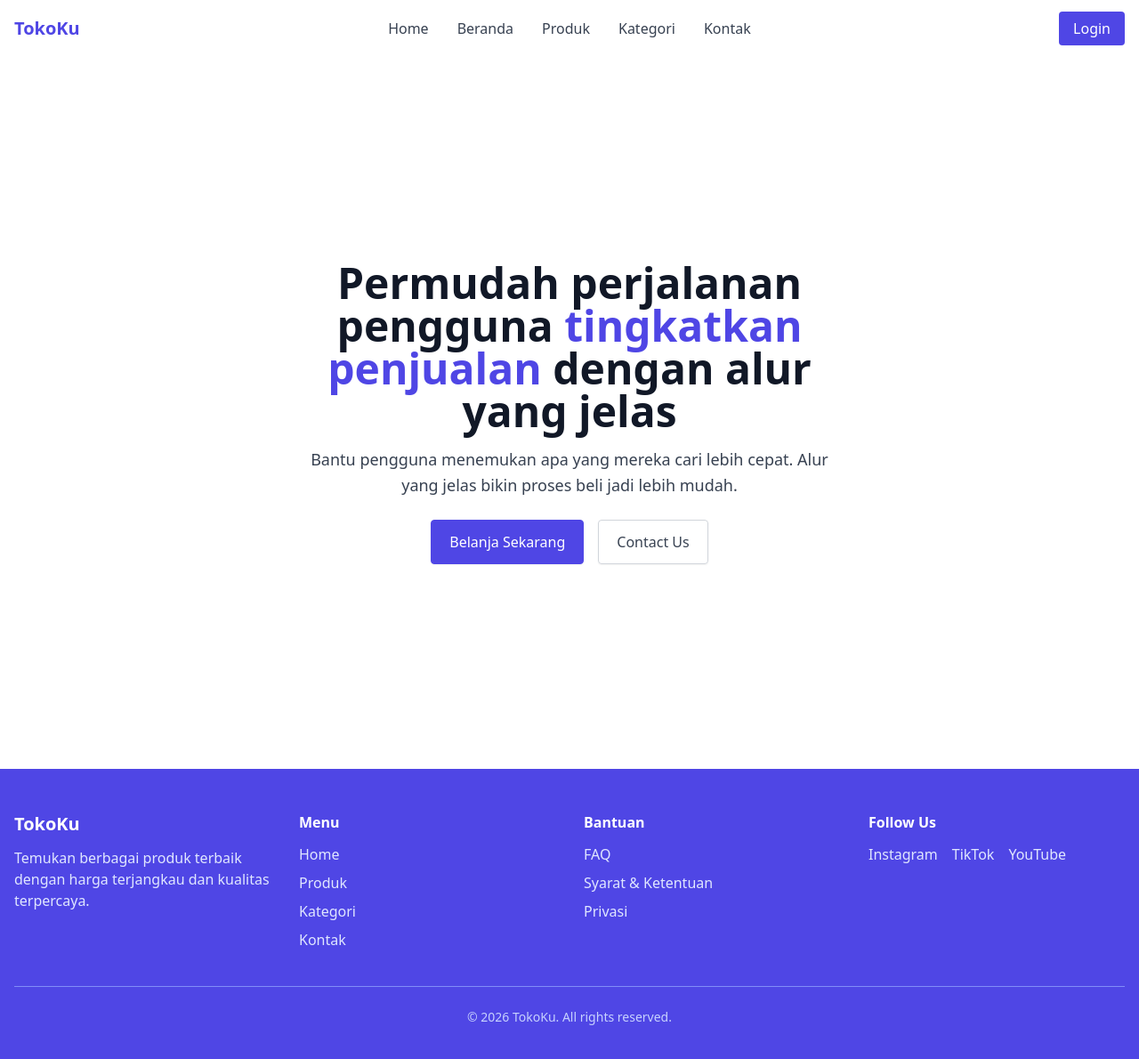
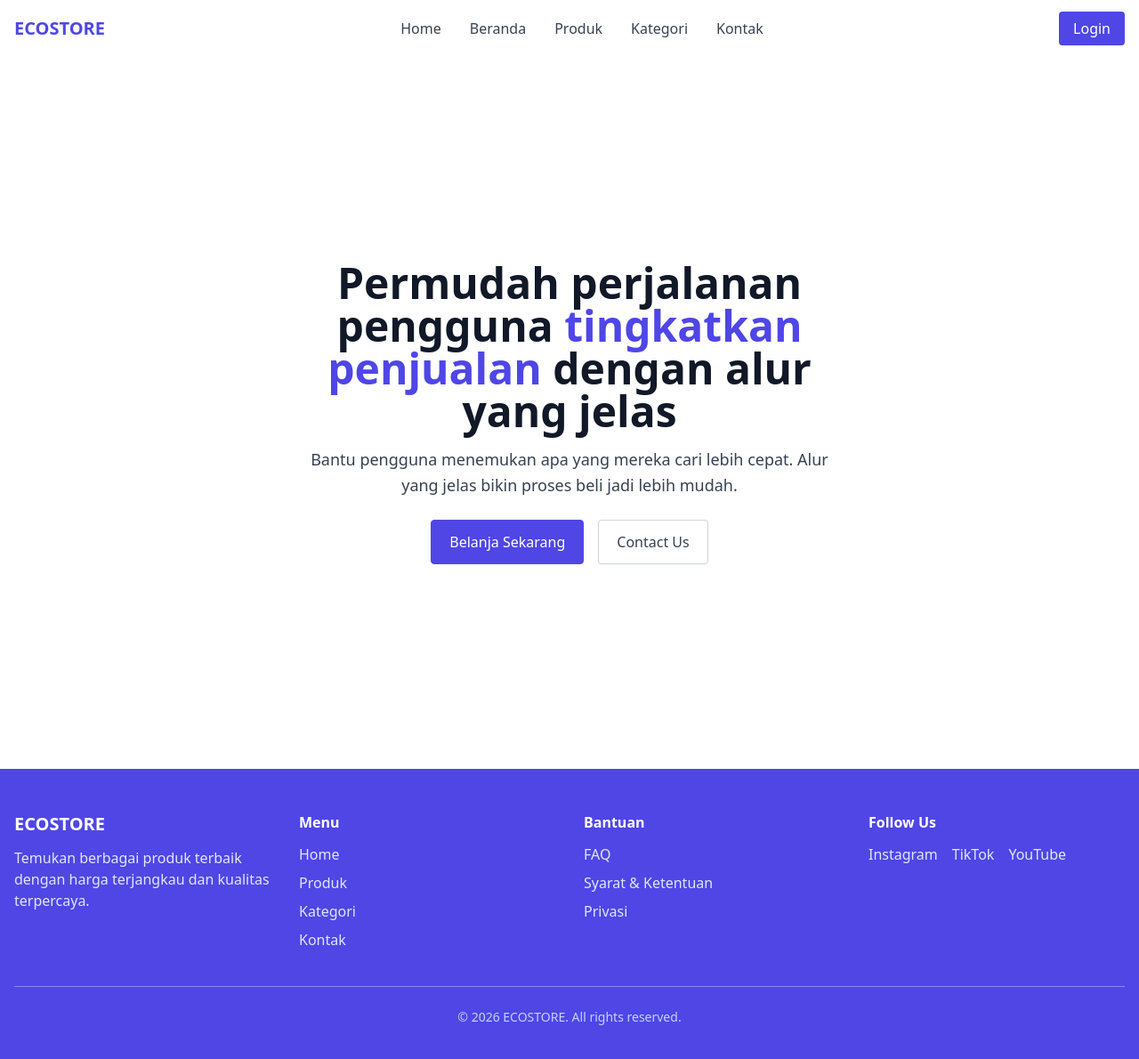
Before and after one commit to ilmannaf/TOKO, a plain HTML site: page frontend/index.html in a window 1280 px wide. Shown: the whole page at 89% size. Drawn offline with nearby package versions, Linux system fonts and the light colour scheme; files whose address does not match are found by name.

Commit message:
perubahan nama

```diff
--- a/frontend/index.html
+++ b/frontend/index.html
@@ -16,7 +16,7 @@
 
       <!-- Logo -->
       <div class="text-xl font-bold text-indigo-600">
-        TokoKu
+        ECOSTORE
       </div>
 
       <!-- Menu -->
@@ -88,7 +88,7 @@
 
       <!-- Logo -->
       <div>
-        <h2 class="text-xl font-bold">TokoKu</h2>
+        <h2 class="text-xl font-bold">ECOSTORE</h2>
         <p class="mt-3 text-indigo-100">
           Temukan berbagai produk terbaik dengan harga terjangkau dan kualitas terpercaya.
         </p>
@@ -129,7 +129,7 @@
 
     <!-- Bottom -->
     <div class="mt-10 border-t border-indigo-400 pt-6 text-center text-indigo-200 text-sm">
-      © 2026 TokoKu. All rights reserved.
+      © 2026 ECOSTORE. All rights reserved.
     </div>
 
   </div>
```
